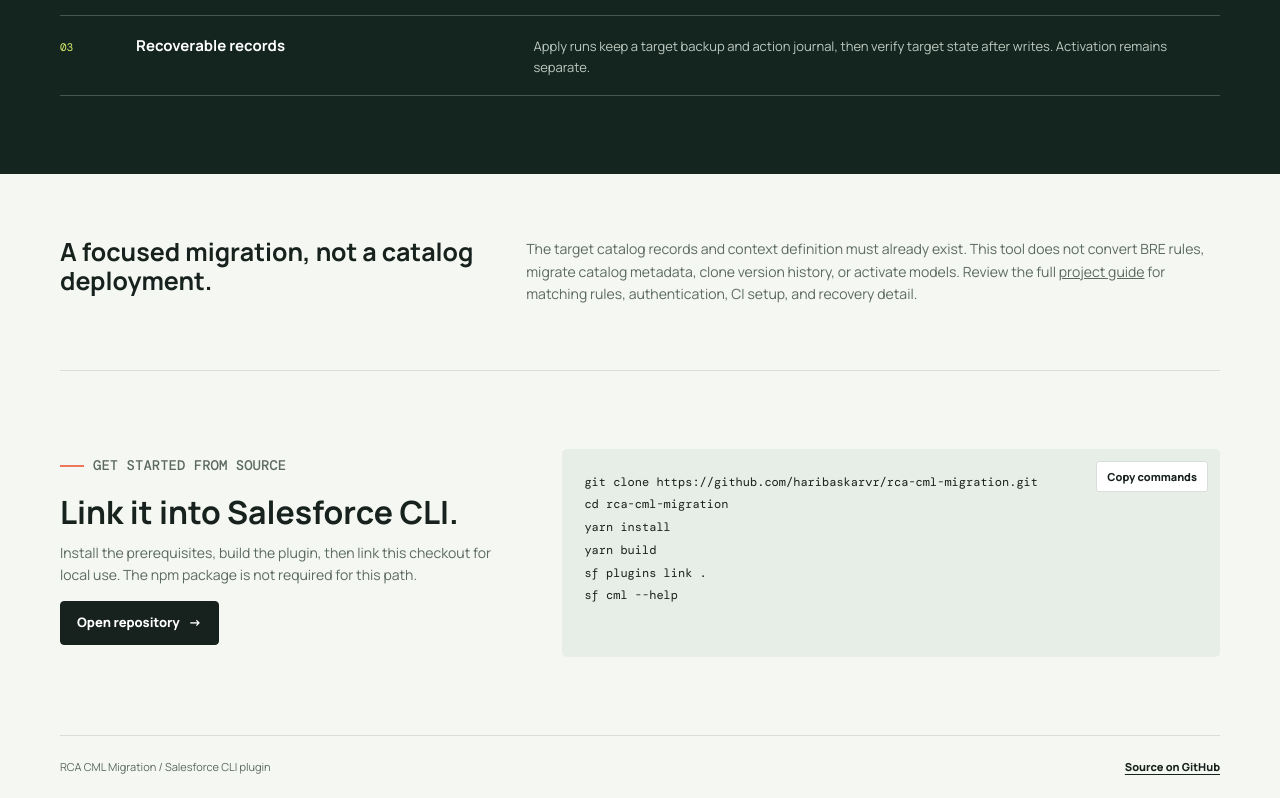
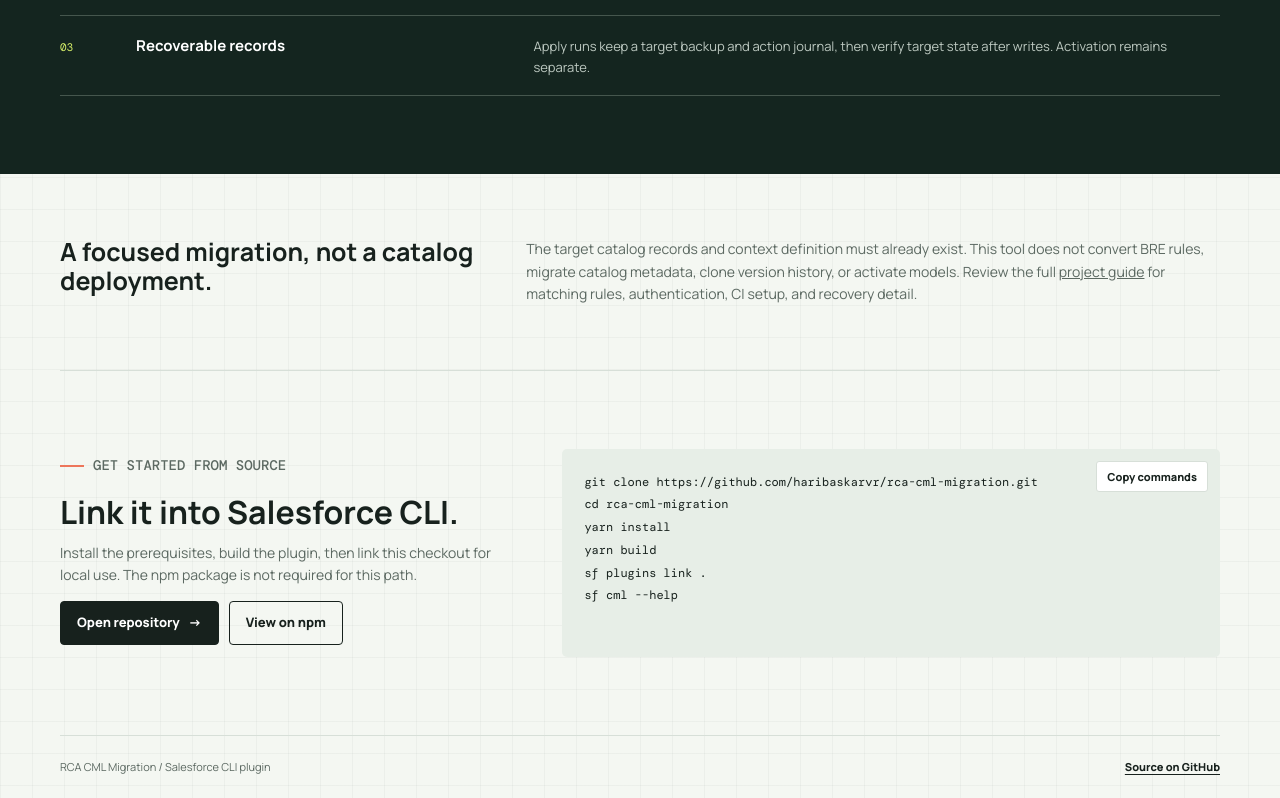
Before and after one commit to haribaskarvr/rca-cml-migration, a website: page index.html in a window 1280 px wide. Shown: the part 1999-2797 px from the top of the page. Drawn offline with nearby package versions, Linux system fonts and the light colour scheme.

Commit message:
feat: updated the index.html
updated the background to be the same for the page

```diff
--- a/index.html
+++ b/index.html
@@ -36,12 +36,18 @@
       }
 
       html {
+        min-height: 100%;
+        background: var(--paper);
         scroll-behavior: smooth;
       }
 
       body {
         margin: 0;
+        min-height: 100vh;
         background: var(--paper);
+        background-image: linear-gradient(to right, rgba(23, 33, 29, 0.035) 1px, transparent 1px),
+          linear-gradient(to bottom, rgba(23, 33, 29, 0.035) 1px, transparent 1px);
+        background-size: 32px 32px;
         color: var(--ink);
         font-family: var(--sans);
         font-size: 16px;
@@ -128,9 +134,6 @@
         align-items: center;
         gap: 64px;
         padding-block: 82px 72px;
-        background-image: linear-gradient(to right, rgba(23, 33, 29, 0.035) 1px, transparent 1px),
-          linear-gradient(to bottom, rgba(23, 33, 29, 0.035) 1px, transparent 1px);
-        background-size: 32px 32px;
       }
 
       .hero-copy {
@@ -1186,6 +1189,13 @@
             <a class="button" href="https://github.com/haribaskarvr/rca-cml-migration" target="_blank" rel="noreferrer"
               >Open repository <span aria-hidden="true">-&gt;</span></a
             >
+            <a
+              class="button button-secondary"
+              href="https://www.npmjs.com/package/rca-cml-migration"
+              target="_blank"
+              rel="noreferrer"
+              >View on npm</a
+            >
           </div>
         </div>
         <div class="install-code">
```
